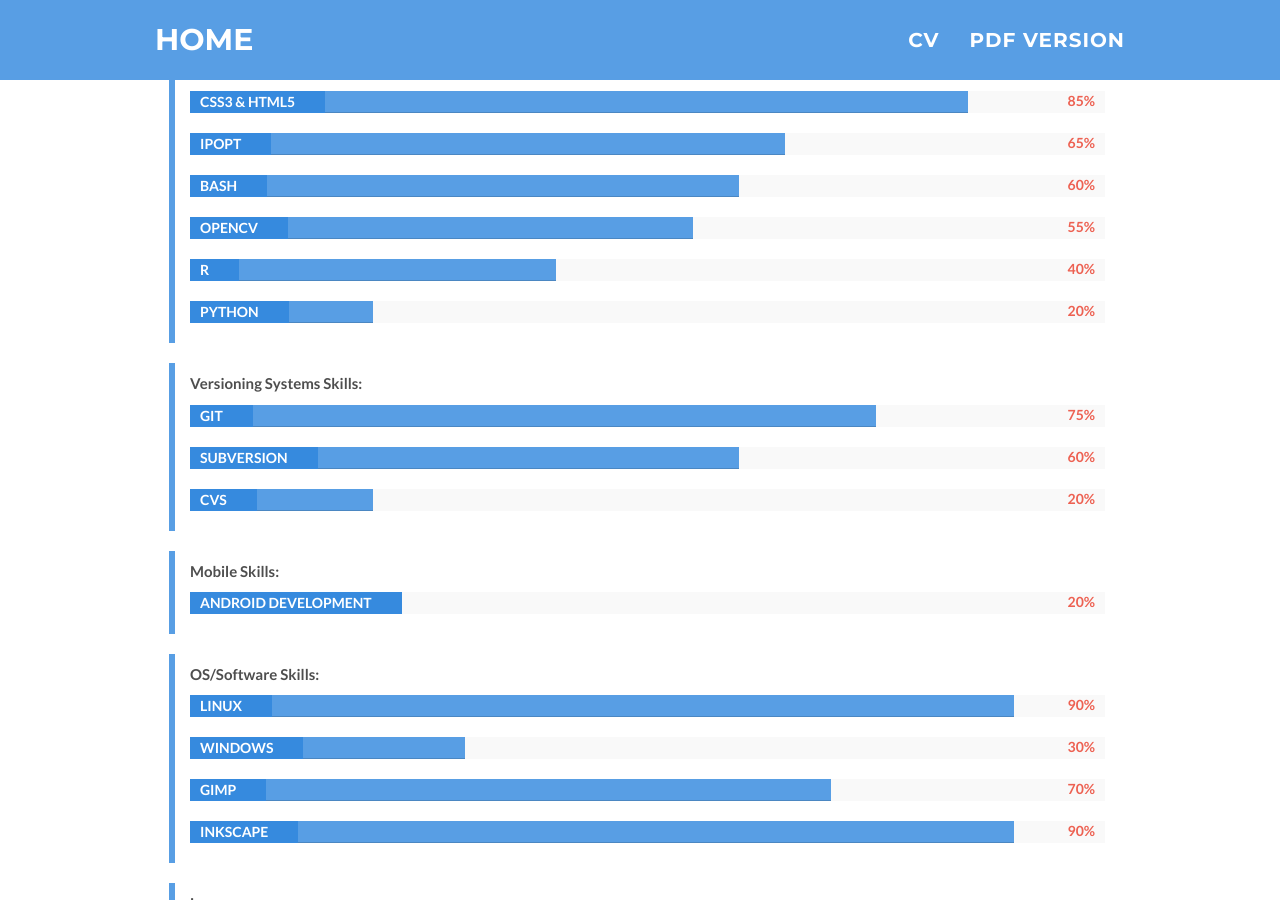
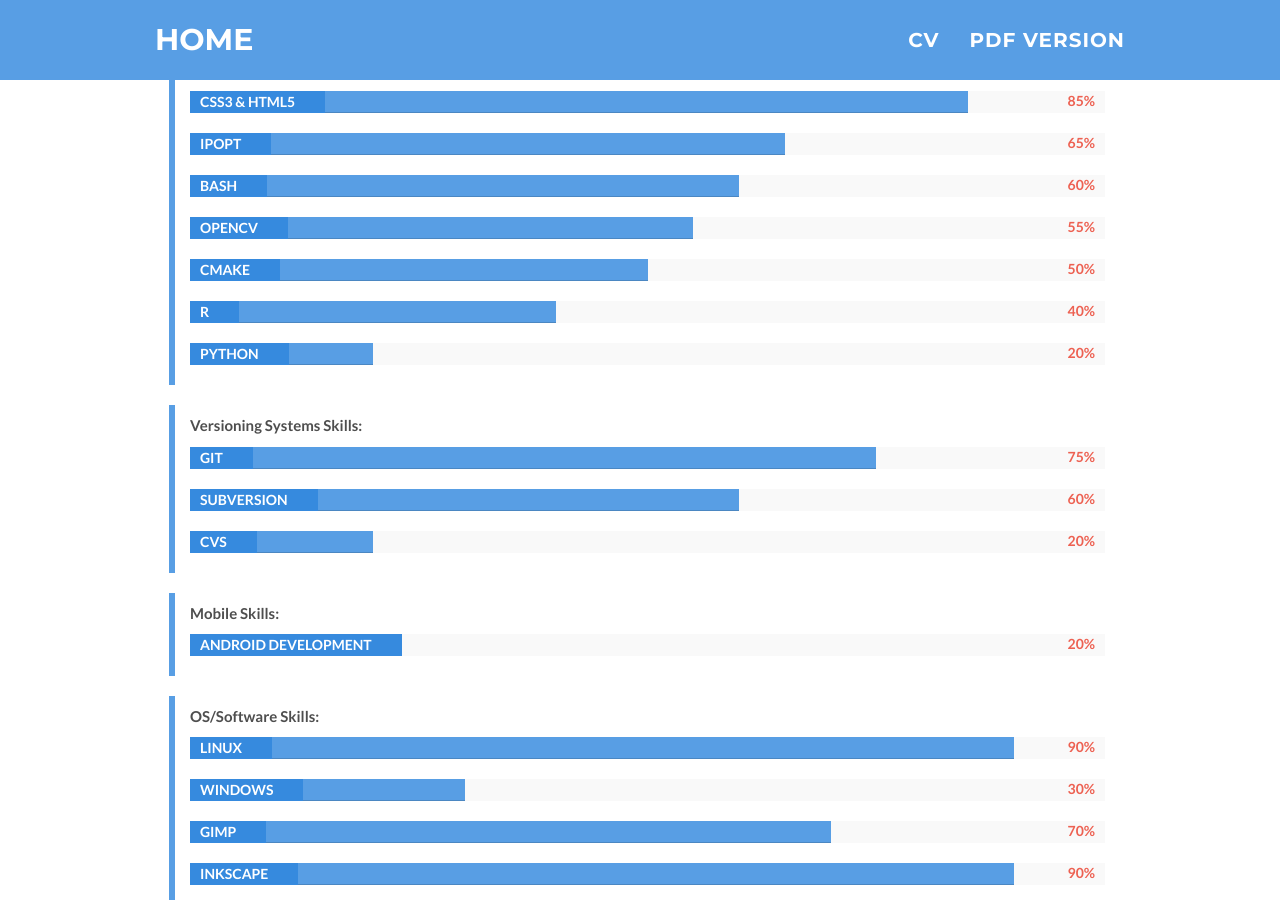
Before and after one commit to alecive/alecive.github.io, a Jekyll site: the page built from _posts/2015-04-30-CV-AlessandroRoncone.md, in a window 1280 px wide and 900 px high, scrolled down 5180 px. Built offline with Jekyll 4.4.1, drawn with Linux system fonts in a browser that asks for light colours.

Commit message:
updated resume and cv

```diff
--- a/_posts/2015-04-30-CV-AlessandroRoncone.md
+++ b/_posts/2015-04-30-CV-AlessandroRoncone.md
@@ -24,6 +24,8 @@
       knowledge: 60
     - name: OpenCV
       knowledge: 55
+    - name: CMake
+      knowledge: 50
     - name: R
       knowledge: 40
     - name: Python
```
Also changed, not shown: 1 other file.
